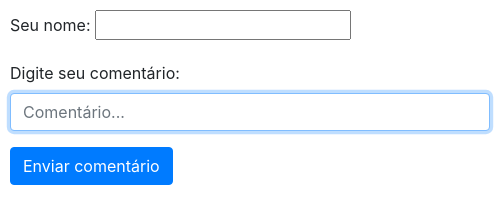
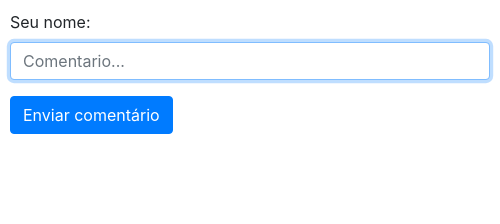
Before and after one commit to victorreinor/electron-comment, an Electron app: page comment.html in a window 500 px wide. Drawn offline with nearby package versions, Linux system fonts and the light colour scheme.

Commit message:
alter: cagada do andré, colocou campo nome mas nao colocou na função então eu tirei o input

```diff
--- a/comment.html
+++ b/comment.html
@@ -3,7 +3,7 @@
     integrity="sha384-GJzZqFGwb1QTTN6wy59ffF1BuGJpLSa9DkKMp0DgiMDm4iYMj70gZWKYbI706tWS" crossorigin="anonymous">
   <style>
     body {
-      padding:10px;
+      padding: 10px;
     }
   </style>
 </head>
@@ -12,11 +12,7 @@
   <form>
     <div class="form-group">
       <label>Seu nome:</label>
-      <input type="text">
-    </div>
-    <div class="form-group">
-      <label for="exampleInputPassword1">Digite seu comentário:</label>
-      <input type="text" class="form-control" id="exampleInputPassword1" placeholder="Comentário..." autofocus required>
+      <input type="text" class="form-control" placeholder="Comentario..." autofocus>
     </div>
     <button type="submit" class="btn btn-primary">Enviar comentário</button>
   </form>
```
